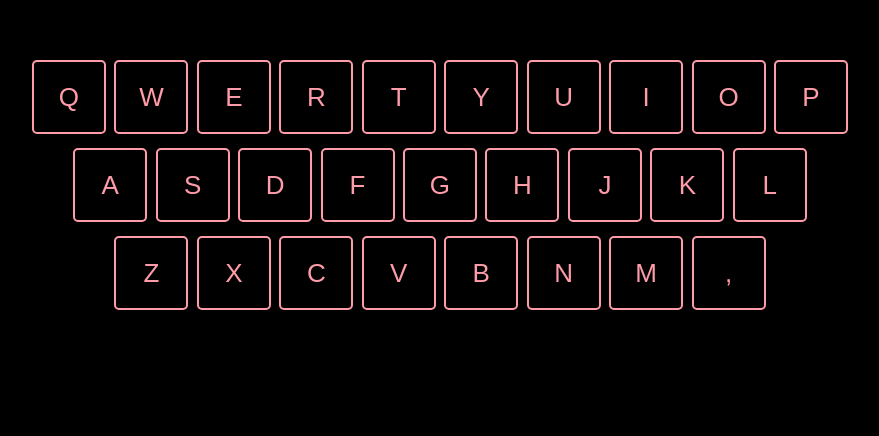
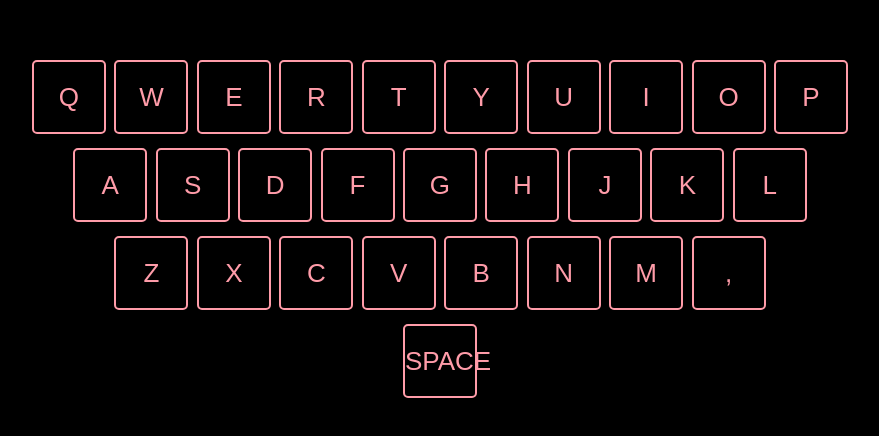
Before and after one commit to almightyJanitor/Flashy-Keyboard, a plain HTML site: page index.html in a window 1280 px wide. Shown: the part 252-688 px from the top of the page, without its empty margins (200-1079 px from the left). Drawn offline with Linux system fonts and the light colour scheme.

Commit message:
Update index.html

```diff
--- a/index.html
+++ b/index.html
@@ -45,6 +45,10 @@
             <div class='key' id='m'>M</div>
             <div class='key' id='comma'>,</div>
         </div>
+        <div class='row'>
+            <div class='key' id='spacebar'>SPACE</div>
+        </div>
     </div>
     </div>
+
 </body>
```
